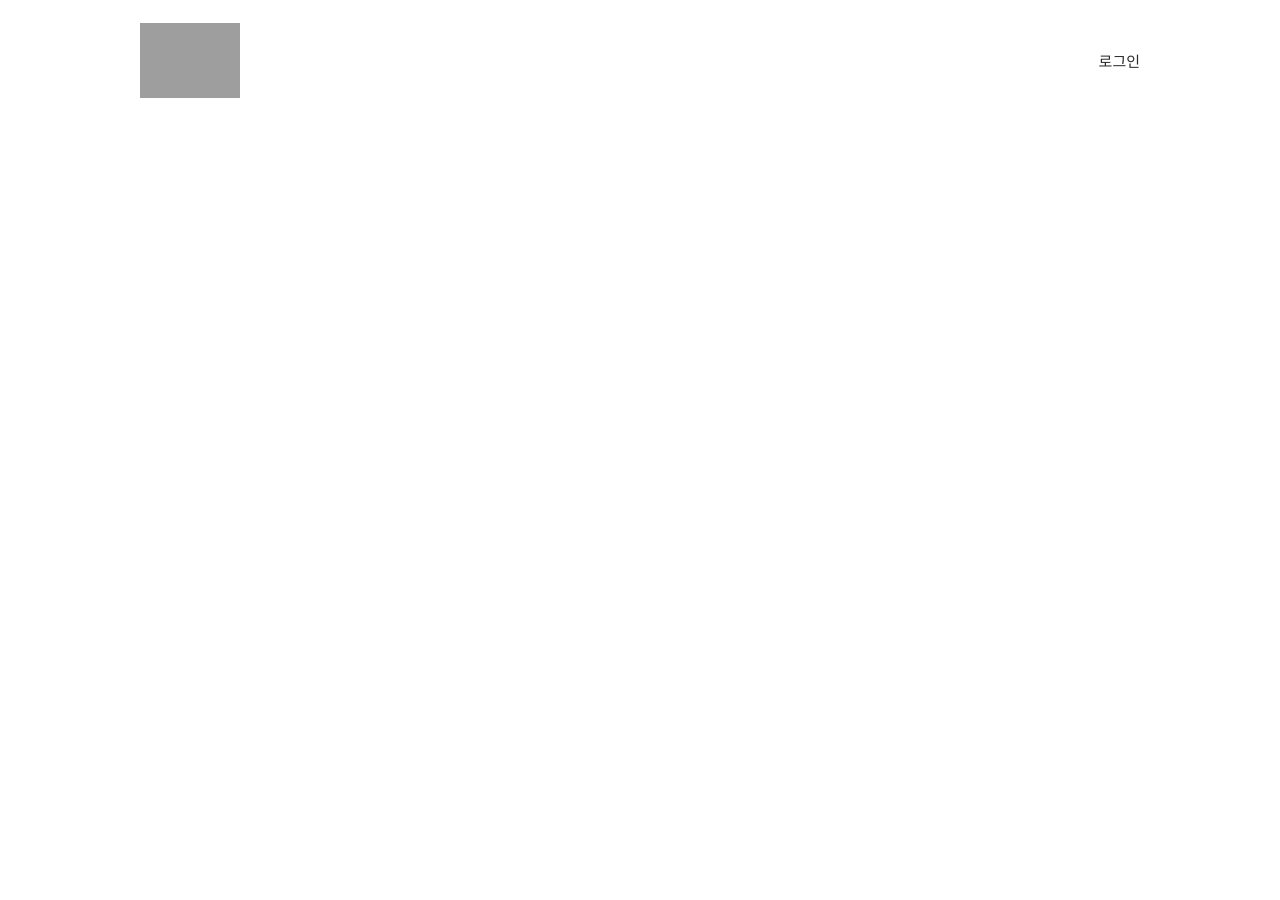
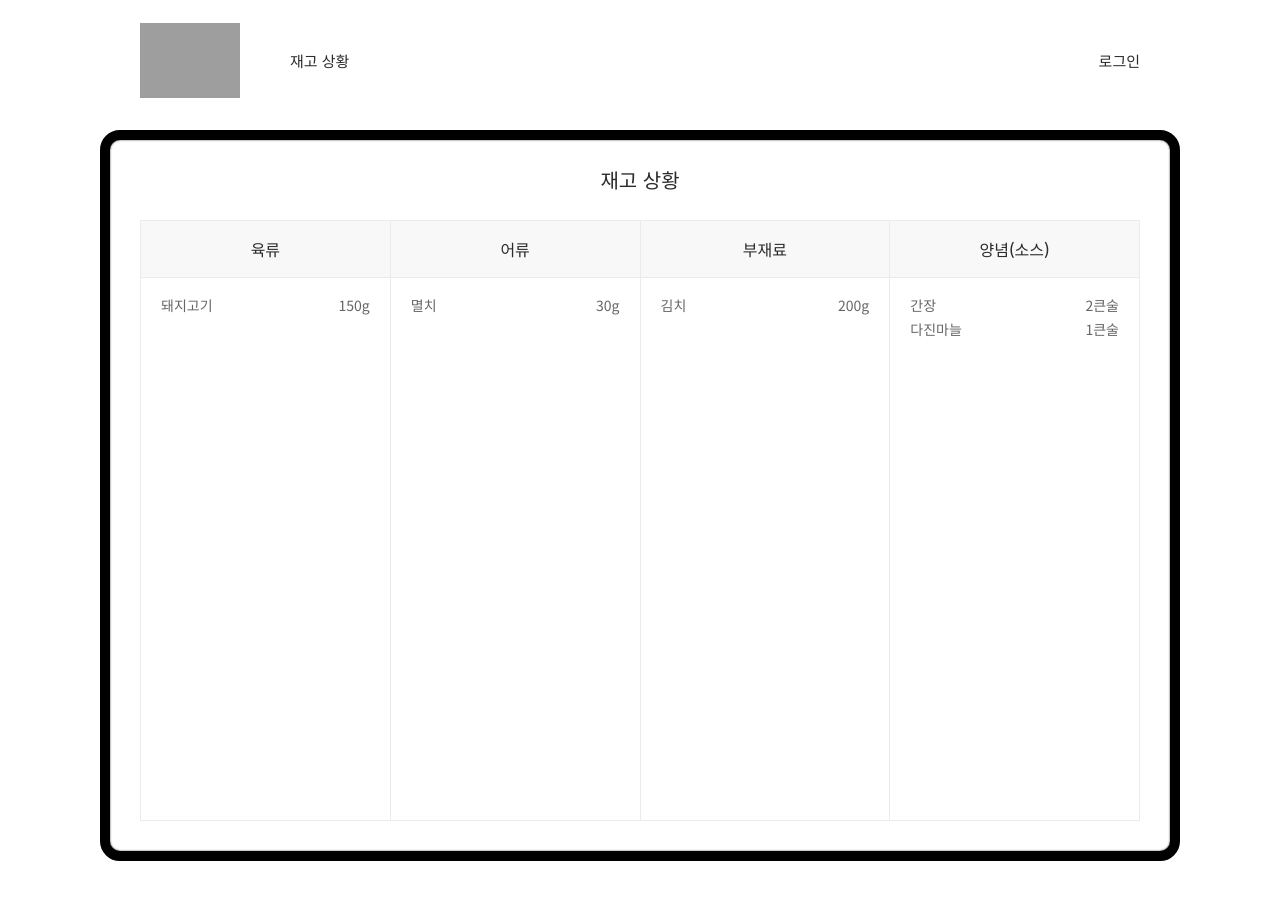
Before and after one commit to tachyon83/weeklyRestaurant2, a React (Create React App) app: page /inventory in a window 1280 px wide. Shown: the top 900 px of the page. Before the commit the page ends 800 px from the top, so only its background shows below. Built offline with nearby package versions, Linux system fonts and the light colour scheme; grey boxes are pictures that could not be loaded.

Commit message:
재고 상황 페이지 추가

```diff
--- a/src/App.jsx
+++ b/src/App.jsx
@@ -1,8 +1,9 @@
-import React, { useState, useCallback } from 'react';
+import React, { useState } from 'react';
 import { Route, BrowserRouter as Router, Switch, Redirect } from 'react-router-dom';
 import Main from './component/Main';
 import Login from './component/Login';
 import Navigation from './component/Navigation';
+import Inventory from './component/Inventory';
 
 const App = () => {
   const [islogin, setIslogin] = useState(false);
@@ -30,6 +31,9 @@
                 : <Login setIslogin={setIslogin} />
               }
             </Route>
+            <Route path="/inventory">
+              <Inventory />
+            </Route>
           </Switch>
         </div>
       </main>
--- /dev/null
+++ b/src/component/Inventory.jsx
@@ -0,0 +1,58 @@
+import React from "react";
+
+const Inventory = (props) => {
+  return (
+    <div className="Inventory">
+      <h2>재고 상황</h2>
+      <div className="Inventory__wrap">
+        <dl>
+            <dt className="Inventory__category">육류</dt>
+            <dd className="Inventory__ingredient">
+                <div className="Ingredient">
+                    <div className="Ingredient__title">돼지고기</div>
+                    <div className="Ingredient__count">150</div>
+                    <div className="Ingredient__unit">g</div>
+                </div>
+            </dd>
+        </dl>
+        <dl>
+            <dt className="Inventory__category">어류</dt>
+            <dd className="Inventory__ingredient">
+                <div className="Ingredient">
+                    <div className="Ingredient__title">멸치</div>
+                    <div className="Ingredient__count">30</div>
+                    <div className="Ingredient__unit">g</div>
+                </div>
+            </dd>
+        </dl>
+        <dl>
+            <dt className="Inventory__category">부재료</dt>
+            <dd className="Inventory__ingredient">
+                <div className="Ingredient">
+                    <div className="Ingredient__title">김치</div>
+                    <div className="Ingredient__count">200</div>
+                    <div className="Ingredient__unit">g</div>
+                </div>
+            </dd>
+        </dl>
+        <dl>
+            <dt className="Inventory__category">양념(소스)</dt>
+            <dd className="Inventory__ingredient">
+                <div className="Ingredient">
+                    <div className="Ingredient__title">간장</div>
+                    <div className="Ingredient__count">2</div>
+                    <div className="Ingredient__unit">큰술</div>
+                </div>
+                <div className="Ingredient">
+                    <div className="Ingredient__title">다진마늘</div>
+                    <div className="Ingredient__count">1</div>
+                    <div className="Ingredient__unit">큰술</div>
+                </div>
+            </dd>
+        </dl>
+      </div>
+    </div>
+  );
+};
+
+export default Inventory;
--- a/src/component/Navigation.jsx
+++ b/src/component/Navigation.jsx
@@ -24,7 +24,7 @@
         </h1>
         <ul>
           {/* <li>요리 목록</li> */}
-          {/* <li>요리 재고</li> */}
+          <li><Link to="/inventory">재고 상황</Link></li>
         </ul>
         {
           islogin
--- a/src/css/style.css
+++ b/src/css/style.css
@@ -571,9 +571,67 @@
   display: -ms-flexbox;
   display: flex;
   margin-top: 10px;
+  color: #666;
 }
 
 .Ingredient__title {
   margin-right: auto;
 }
+
+.Ingredient__count {
+  margin-left: 5px;
+}
+
+.Ingredient__count, .Ingredient__unit {
+  -ms-flex-negative: 0;
+      flex-shrink: 0;
+}
+
+.Inventory {
+  margin-top: 50px;
+  padding: 30px;
+  border: 10px solid #000;
+  border-radius: 20px;
+  -webkit-box-shadow: inset 0px 0px 2px #333;
+          box-shadow: inset 0px 0px 2px #333;
+}
+
+.Inventory h2 {
+  font-size: 20px;
+  text-align: center;
+}
+
+.Inventory__wrap {
+  display: -webkit-box;
+  display: -ms-flexbox;
+  display: flex;
+  margin-top: 30px;
+  border: 1px solid #ebebeb;
+}
+
+.Inventory dl {
+  -webkit-box-flex: 1;
+      -ms-flex: 1;
+          flex: 1;
+  border-left: 1px solid #ebebeb;
+}
+
+.Inventory dl:first-of-type {
+  border-left: 0;
+}
+
+.Inventory__category {
+  padding: 20px;
+  background-color: #F8F8F8;
+  border-bottom: 1px solid #ebebeb;
+  text-align: center;
+  font-size: 16px;
+  font-weight: 500;
+}
+
+.Inventory__ingredient {
+  padding: 10px 20px 30px;
+  height: 542px;
+  overflow: auto;
+}
 /*# sourceMappingURL=style.css.map */
--- a/src/scss/style.scss
+++ b/src/scss/style.scss
@@ -118,7 +118,6 @@
     border: 10px solid #000;
     border-radius: 20px;
     box-shadow: inset 0px 0px 2px #333;
-
 
     h2{
         font-size: 20px;
@@ -510,8 +509,61 @@
 .Ingredient{
     display: flex;
     margin-top: 10px;
+    color: #666;
 
     &__title{
         margin-right: auto;
     }
+
+    &__count{
+        margin-left: 5px;
+    }
+
+    &__count,
+    &__unit{
+        flex-shrink: 0;
+    }
 }
+
+.Inventory{
+    margin-top: 50px;
+    padding: 30px;
+    border: 10px solid #000;
+    border-radius: 20px;
+    box-shadow: inset 0px 0px 2px #333;
+
+    h2{
+        font-size: 20px;
+        text-align: center;
+    }
+
+    &__wrap{
+        display: flex;
+        margin-top: 30px;
+        border: 1px solid #ebebeb;
+    }
+
+    dl{
+        flex: 1;
+        border-left: 1px solid #ebebeb;
+
+        &:first-of-type{
+            border-left: 0;
+        }
+    }
+
+    &__category{
+        padding: 20px;
+        background-color: #F8F8F8;
+        border-bottom: 1px solid #ebebeb;
+        text-align: center;
+        font-size: 16px;
+        font-weight: 500;
+    }
+
+    &__ingredient{
+        padding: 10px 20px 30px;
+        height: 542px;
+        overflow: auto;
+    }
+}
```
Also changed, not shown: src/component/CookingInventory.jsx (deleted), 1 other file (tests, documents, lock files or other folders).
